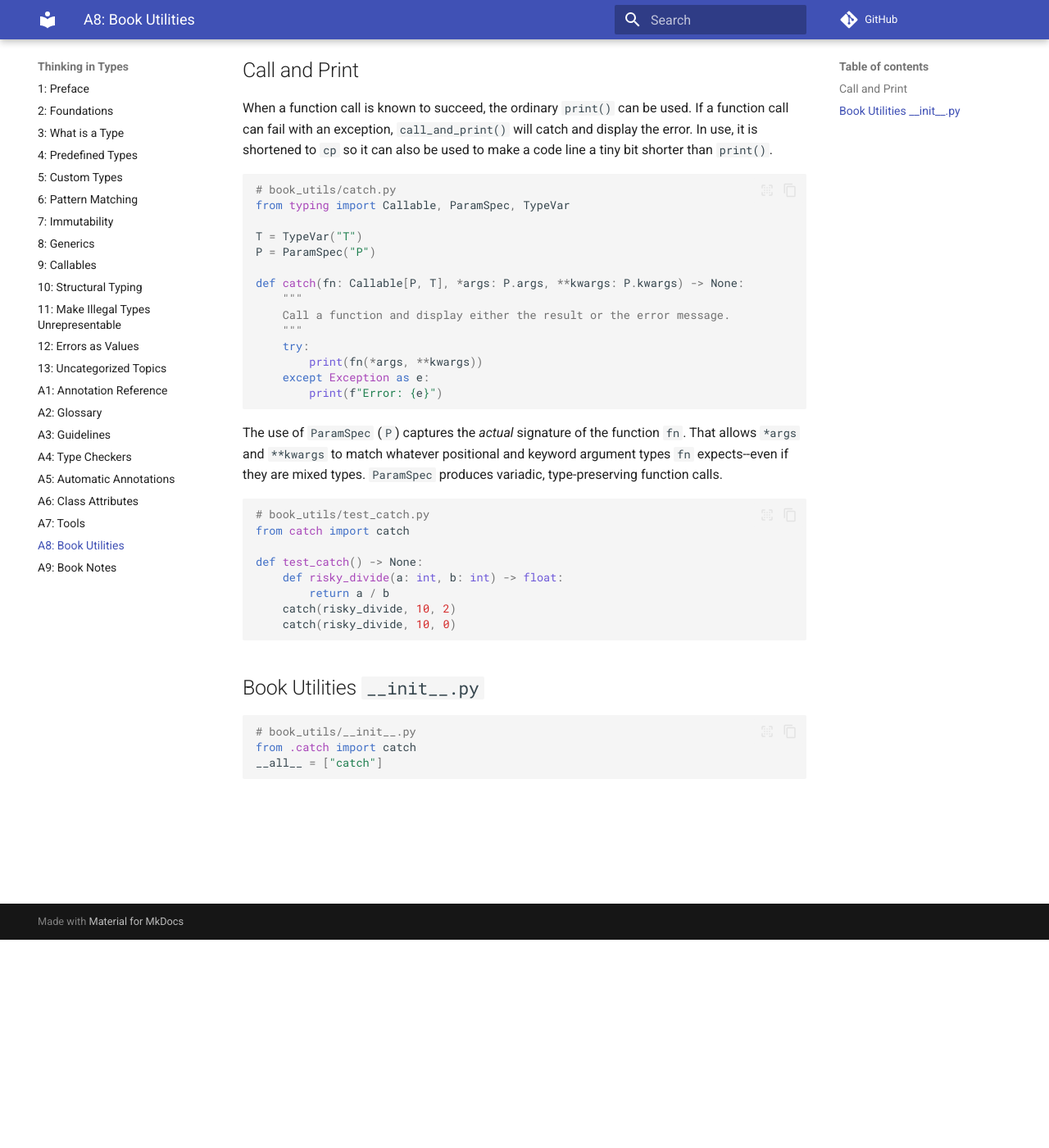
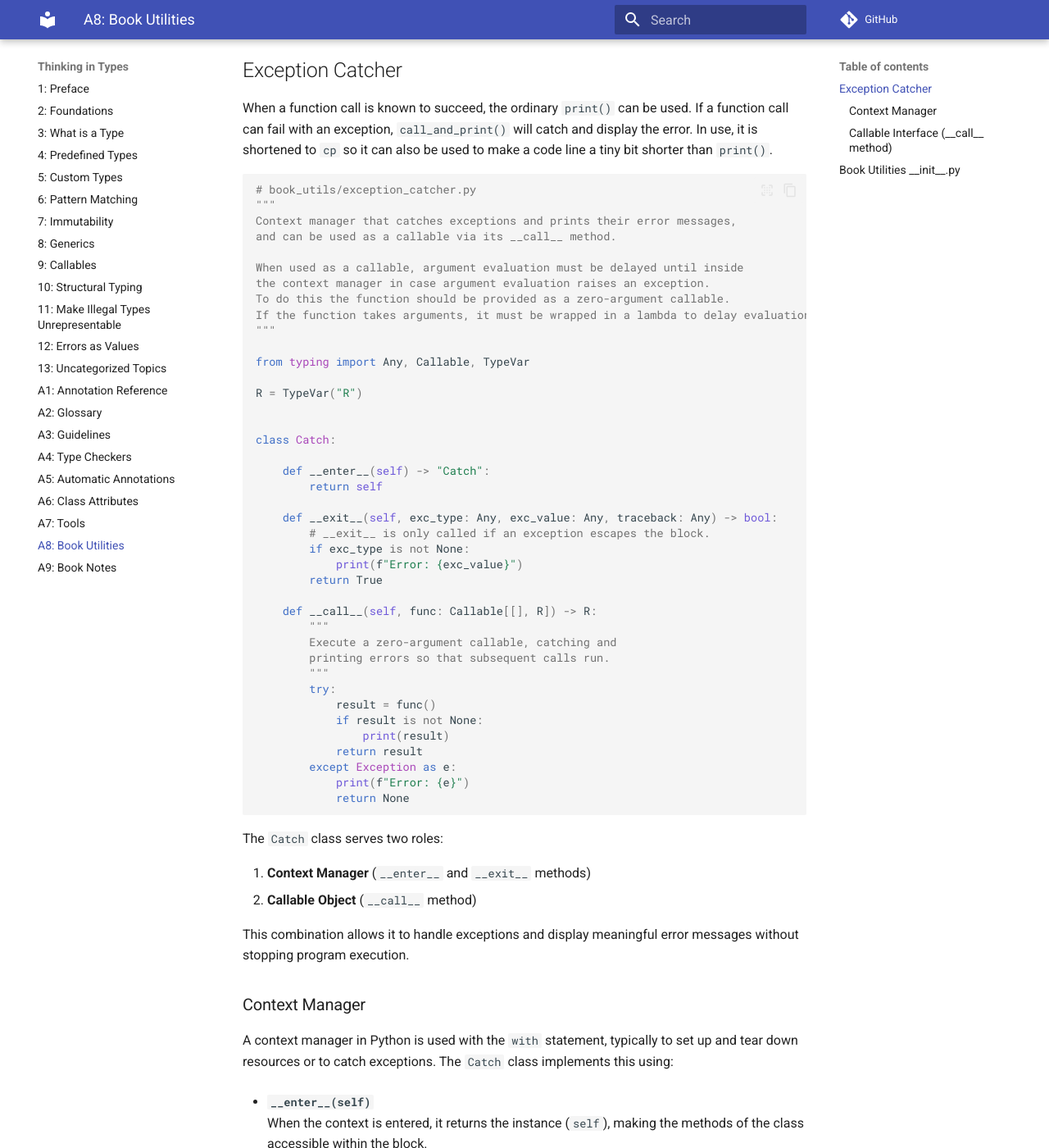
Before and after one commit to ThinkingInTypes/ThinkingInTypes.github.io, an MkDocs documentation site: the page built from Chapters/A8_Book_Utilities.md, in a window 1280 px wide and 1400 px high, scrolled down 254 px. Shown: the whole window at 82% size. Built offline with MkDocs 1.6.1 and Material for MkDocs 9.7.7, drawn with Linux system fonts in a browser that asks for light colours; comment, search, counter and statistics services are not loaded; some of the changed text lies outside the part shown.

Commit message:
Update A8_Book_Utilities.md

````diff
--- a/Chapters/A8_Book_Utilities.md
+++ b/Chapters/A8_Book_Utilities.md
@@ -4,48 +4,193 @@ These are incorporated into book examples to make them easier to read and to red
 They are placed in a subdirectory off the root of the project, named `book_utils`.
 Because the book examples are extracted into a flat layout in the examples repository, you can import directly from `book_utils`.
 
-## Call and Print
+## Exception Catcher
 
 When a function call is known to succeed, the ordinary `print()` can be used.
 If a function call can fail with an exception, `call_and_print()` will catch and display the error.
 In use, it is shortened to `cp` so it can also be used to make a code line a tiny bit shorter than `print()`.
 
 ```python
-# book_utils/catch.py
-from typing import Callable, ParamSpec, TypeVar
+# book_utils/exception_catcher.py
+"""
+Context manager that catches exceptions and prints their error messages,
+and can be used as a callable via its __call__ method.
 
-T = TypeVar("T")
-P = ParamSpec("P")
+When used as a callable, argument evaluation must be delayed until inside
+the context manager in case argument evaluation raises an exception.
+To do this the function should be provided as a zero-argument callable.
+If the function takes arguments, it must be wrapped in a lambda to delay evaluation.
+"""
 
-def catch(fn: Callable[P, T], *args: P.args, **kwargs: P.kwargs) -> None:
-    """
-    Call a function and display either the result or the error message.
-    """
-    try:
-        print(fn(*args, **kwargs))
-    except Exception as e:
-        print(f"Error: {e}")
+from typing import Any, Callable, TypeVar
+
+R = TypeVar("R")
+
+
+class Catch:
+
+    def __enter__(self) -> "Catch":
+        return self
+
+    def __exit__(self, exc_type: Any, exc_value: Any, traceback: Any) -> bool:
+        # __exit__ is only called if an exception escapes the block.
+        if exc_type is not None:
+            print(f"Error: {exc_value}")
+        return True
+
+    def __call__(self, func: Callable[[], R]) -> R:
+        """
+        Execute a zero-argument callable, catching and
+        printing errors so that subsequent calls run.
+        """
+        try:
+            result = func()
+            if result is not None:
+                print(result)
+            return result
+        except Exception as e:
+            print(f"Error: {e}")
+            return None
 ```
 
-The use of `ParamSpec` (`P`) captures the *actual* signature of the function `fn`.
-That allows `*args` and `**kwargs` to match whatever positional and keyword argument types `fn` expects--even if they are mixed types.
-`ParamSpec` produces variadic, type-preserving function calls.
+The `Catch` class serves two roles:
+
+1. **Context Manager** (`__enter__` and `__exit__` methods)
+2. **Callable Object** (`__call__` method)
+
+This combination allows it to handle exceptions and display meaningful error messages without stopping program execution.
+
+### Context Manager
+
+A context manager in Python is used with the `with` statement, typically to set up and tear down resources or to catch exceptions.
+The `Catch` class implements this using:
+
+- **`__enter__(self)`**
+  When the context is entered, it returns the instance (`self`), making the methods of the class accessible within the block.
+
+- **`__exit__(self, exc_type, exc_value, traceback)`**
+  Automatically called when the context manager block (`with` statement) finishes execution.
+  It receives details about any exception raised inside the block:
+
+  - `exc_type`: the type of exception raised (e.g., `ValueError`)
+  - `exc_value`: the actual exception object containing the message
+  - `traceback`: the traceback object detailing where the exception occurred
+
+  If an exception occurs (`exc_type is not None`), the `Catch` class prints the error message and returns `True` to indicate that the exception has been handled and should not propagate further.
+
+Example usage as a context manager:
 
 ```python
-# book_utils/test_catch.py
-from catch import catch
+# simple_form.py
+from book_utils import Catch
 
-def test_catch() -> None:
-    def risky_divide(a: int, b: int) -> float:
-        return a / b
-    catch(risky_divide, 10, 2)
-    catch(risky_divide, 10, 0)
+with Catch():
+    1 / 0
+## Error: division by zero
+```
+
+### Callable Interface (`__call__` method)
+
+The `Catch` class also defines a `__call__` method, allowing its instances to be called as functions.
+This lets you explicitly wrap a callable (like a lambda or zero-argument function) inside its own try-except block, capturing and handling exceptions raised during both argument evaluation and function execution.
+
+In the `__call__` method signature, `func` is a zero-argument callable.
+It executes this callable within a try-except block:
+
+- If the callable succeeds, it prints and returns the result (if not `None`).
+- If an exception is raised, it prints the error and returns `None`.
+
+Here's an example showing callables within a context manager:
+
+```python
+# simple_lambda_form.py
+from book_utils import Catch
+
+with Catch() as catch:
+    catch(lambda: 1 / 0)
+    catch(lambda: 1 / 0)
+    catch(lambda: 1 / 0)
+    print("No lambda aborts the context:")
+    1 / 0
+    print("This doesn't run:")
+    catch(lambda: 1 / 0)
+## Error: division by zero
+## Error: division by zero
+## Error: division by zero
+## No lambda aborts the context:
+## Error: division by zero
+```
+
+Using lambdas here is essential because it delays the evaluation of arguments until inside the `Catch` context, ensuring that errors raised during argument construction are caught properly.
+Here's a more complex example with argument construction that throws exceptions:
+
+```python
+# demo_exception_checker.py
+from dataclasses import dataclass
+from book_utils import Catch
+
+
+@dataclass
+class Fob:
+    x: int
+
+    def __post_init__(self) -> None:
+        if self.x < 0:
+            raise ValueError(f"Fob arg {self.x} must be positive")
+
+
+def foo(a: int, b: Fob) -> str:
+    if a < 0:
+        raise ValueError(f"foo arg {a} must be positive")
+    return f"foo({a}, {b}) succeeded"
+
+
+def mark(marker) -> None:
+    print(f"[{marker}]:", end=" ")
+
+
+# If you know it succeeds you can just run it without a context:
+mark(1)
+print(foo(0, Fob(0)))
+
+mark(2)
+with Catch():  # Single-failure simple form
+    foo(1, Fob(-1))
+
+# In the simple form, success does NOT automatically display the result:
+mark(3)
+with Catch():
+    print(foo(42, Fob(42)))  # Must explicitly print
+    # Or call print inside the function
+
+mark(4)
+with Catch() as catch:  # Lambda form displays successful result
+    catch(lambda: foo(42, Fob(42)))
+
+# Multi-failure block requires lambda form:
+with Catch() as catch:
+    mark("A")
+    catch(lambda: foo(1, Fob(1)))
+    mark("B")
+    catch(lambda: foo(0, Fob(0)))
+    mark("C")
+    catch(lambda: foo(-1, Fob(1)))
+    mark("D")
+    catch(lambda: foo(1, Fob(-1)))
+    mark("E")
+    catch(lambda: foo(-1, Fob(-1)))
+    mark("F")
+    catch(lambda: foo(10, Fob(11)))
+
+print("completed")
 ```
 
 ## Book Utilities `__init__.py`
 
+To allow these utilities to be easily imported using `from book_utils`, we must set up the `__init__.py`:
+
 ```python
 # book_utils/__init__.py
-from .catch import catch
-__all__ = ["catch"]
+from .exception_catcher import Catch
+__all__ = ["Catch"]
 ```
````
